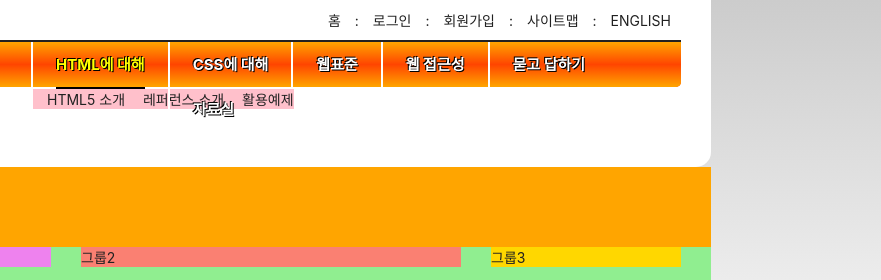
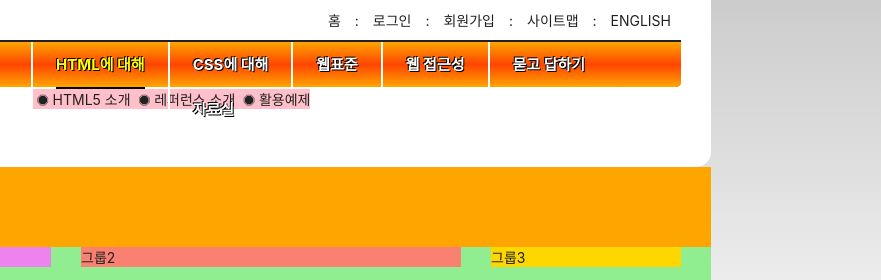
Before and after one commit to rowooncoding/HTML5, a plain HTML site: page index.html in a window 1280 px wide. Shown: the top 280 px of the page, 399-1280 px from the left. Drawn offline with Linux system fonts and the light colour scheme; a web font is replaced by a local one.

Commit message:
서브메뉴 리스트 스타일 변경

```diff
--- a/styles/fontello.css
+++ b/styles/fontello.css
@@ -1,18 +1,29 @@
+@font-face {
+  font-family: 'fontello';
+  src: url('../font/fontello.eot?45169256');
+  src: url('../font/fontello.eot?45169256#iefix') format('embedded-opentype'),
+       url('../font/fontello.woff2?45169256') format('woff2'),
+       url('../font/fontello.woff?45169256') format('woff'),
+       url('../font/fontello.ttf?45169256') format('truetype'),
+       url('../font/fontello.svg?45169256#fontello') format('svg');
+  font-weight: normal;
+  font-style: normal;
+}
 /* Chrome hack: SVG is rendered more smooth in Windozze. 100% magic, uncomment if you need it. */
 /* Note, that will break hinting! In other OS-es font will be not as sharp as it could be */
 /*
 @media screen and (-webkit-min-device-pixel-ratio:0) {
   @font-face {
     font-family: 'fontello';
-    src: url('../font/fontello.svg?38310097#fontello') format('svg');
+    src: url('../font/fontello.svg?45169256#fontello') format('svg');
   }
 }
 */
-
- [class^="icon-"]:before, [class*=" icon-"]:before {
-  font-family: 'fontello';
+[class^="icon-"]:before, [class*=" icon-"]:before {
+  font-family: "fontello";
+  font-style: normal;
   font-weight: normal;
-  speak: none;
+  speak: never;
 
   display: inline-block;
   text-decoration: inherit;
@@ -43,8 +54,9 @@
   /* text-shadow: 1px 1px 1px rgba(127, 127, 127, 0.3); */
 }
 
-.icon-ok:before { content: '\e800'; } /* '' */
-.icon-plus:before { content: '\e801'; } /* '' */
-.icon-search:before { content: '\e802'; } /* '' */
-.icon-right-open:before { content: '\e803'; } /* '' */
-.icon-dot-circled:before { content: '\f192'; } /* '' */
+.icon-colon:before { content: '\e800'; } /* '' */
+.icon-ok:before { content: '\e801'; } /* '' */
+.icon-plus:before { content: '\e802'; } /* '' */
+.icon-search:before { content: '\e803'; } /* '' */
+.icon-right-dir:before { content: '\e804'; } /* '' */
+.icon-stop:before { content: '\e805'; } /* '' */
--- a/styles/style.css
+++ b/styles/style.css
@@ -1,3 +1,4 @@
+@import url(./fontello.css);
 @import url(./normalize.css);
 @import url(./reset.css);
 
@@ -153,8 +154,29 @@ body {
 
 .sub-menu li {
   display: inline-block;
-  padding-left: 1em;
 }
+
+.sub-menu a::before, .sub-menu a:focus::before {
+  content: '\e805';
+  font-family: 'fontello';
+  font-weight: normal;
+  display: inline-block;
+  text-decoration: inherit;
+  width: 1em;
+  margin-right: 0.2em;
+  text-align: center;
+  font-variant: normal;
+  text-transform: none;
+  line-height: 1em;
+  margin-left: .2em;
+  -webkit-font-smoothing: antialiased;
+  -moz-osx-font-smoothing: grayscale;
+}
+
+.sub-menu a:hover {
+  content: '\e804';
+}
+
 
 /* 비주얼 */
 .visual {
```
Also changed, not shown: font/fontello.ttf, font/fontello.woff, font/fontello.woff2, 2 other files.
